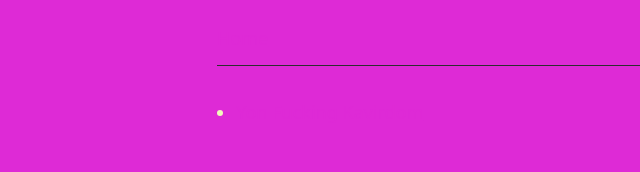
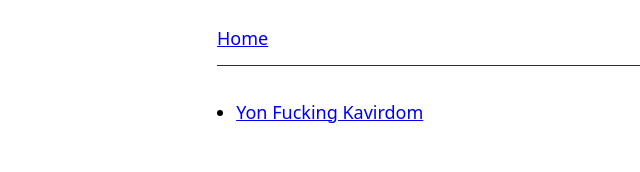
Before and after one commit to goatlung11/wuah-unghachetachetachetatchhrr--r-rgggggg, a plain HTML site: page index.html in a window 1280 px wide. Shown: the whole page, without its empty margins (119-759 px from the left). Drawn offline with Linux system fonts and the light colour scheme.

Commit message:
Add files via upload

```diff
--- a/style.css
+++ b/style.css
@@ -34,8 +34,8 @@ body {
   font-family: system-ui, -apple-system, sans-serif;
   font-size: 1.125rem;
   line-height: 1.6;
-  color: #F1FABB;        /* <-- TEXT COLOR */
-  background: #DE2AD6;   /* <-- BACKGROUND COLOR */
+  color: #;        /* <-- TEXT COLOR */
+  background: #;   /* <-- BACKGROUND COLOR */
 }
 
 /* --------------------------------------------------------------------------
@@ -47,7 +47,7 @@ body {
    Add "text-decoration: none;" if you want them plain (default look).
    -------------------------------------------------------------------------- */
 a {
-  color: #DE2AD6;        /* <-- LINK COLOR */
+  color: #;        /* <-- LINK COLOR */
 }
 
 /* --------------------------------------------------------------------------
```
